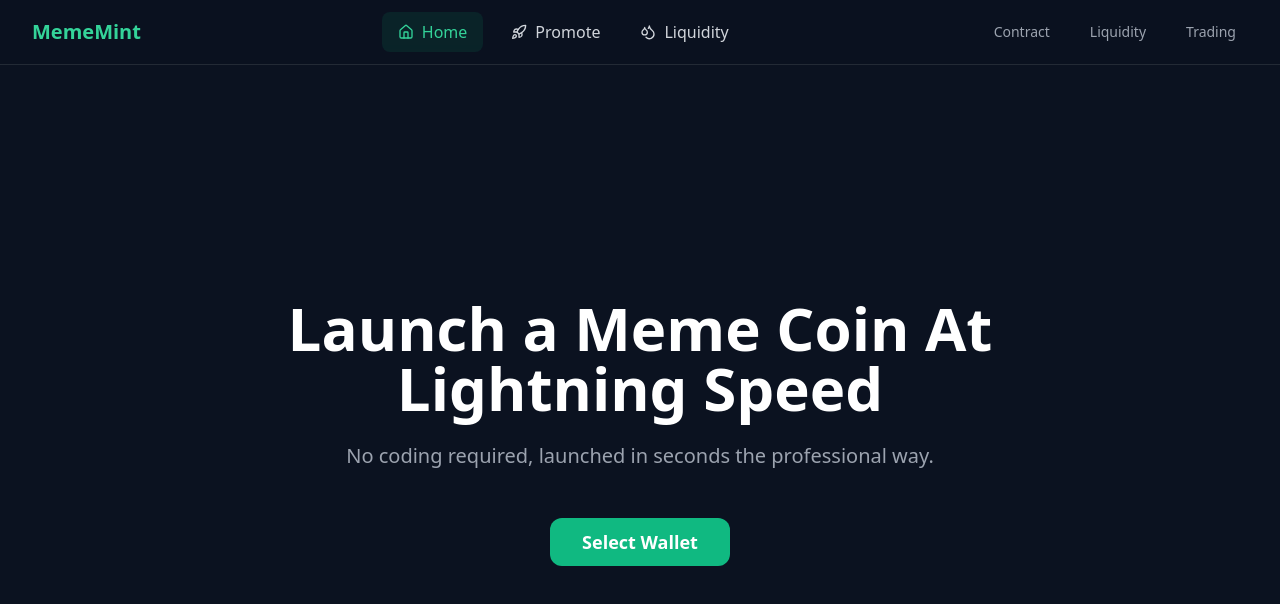
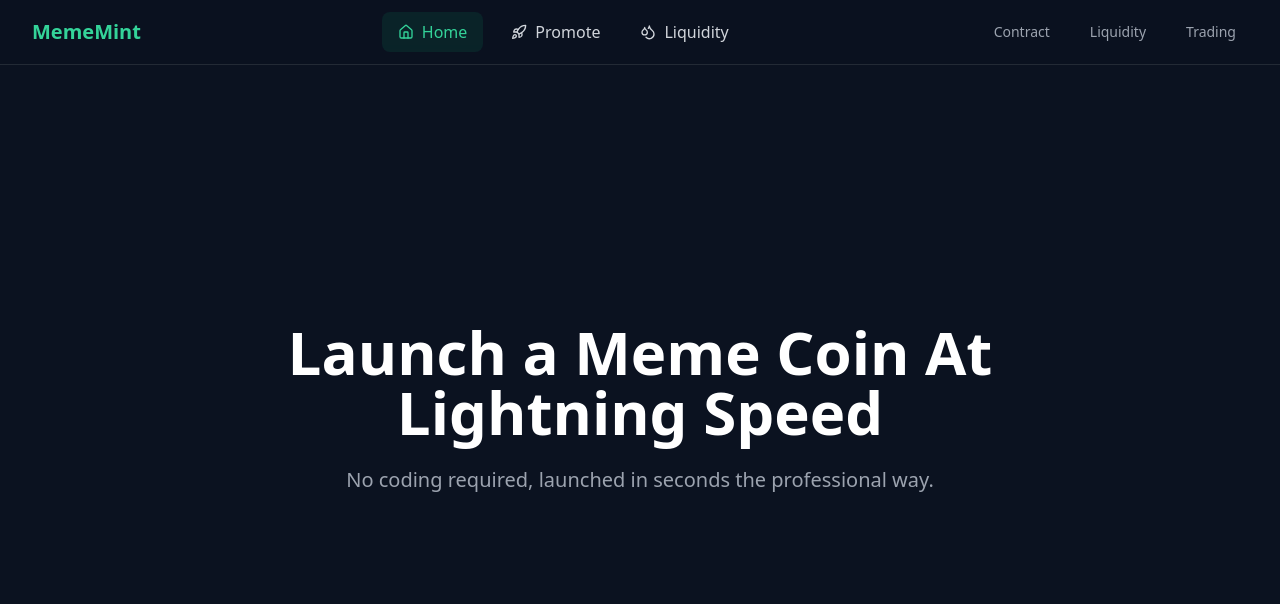
Before and after one commit to AlbionAI/smooth-journey-web, a React (Vite) app: page / in a window 1280 px wide. Shown: the top 604 px of the page. Built offline with nearby package versions, Linux system fonts and the light colour scheme.

Commit message:
Remove Select Wallet Button
The "Select Wallet" button has been removed from the hero section.

```diff
--- a/src/components/Hero.tsx
+++ b/src/components/Hero.tsx
@@ -1,6 +1,5 @@
 
 import { motion } from "framer-motion";
-import { Button } from "./ui/button";
 
 const Hero = () => {
   return (
@@ -22,19 +21,6 @@ const Hero = () => {
         >
           No coding required, launched in seconds the professional way.
         </motion.p>
-        <motion.div
-          initial={{ opacity: 0, y: 20 }}
-          animate={{ opacity: 1, y: 0 }}
-          transition={{ duration: 0.6, delay: 0.4 }}
-          className="inline-block"
-        >
-          <Button
-            size="lg"
-            className="bg-emerald-500 hover:bg-emerald-600 text-white font-semibold px-8 py-6 text-lg rounded-xl transition-all transform hover:scale-105"
-          >
-            Select Wallet
-          </Button>
-        </motion.div>
       </div>
     </div>
   );
```
